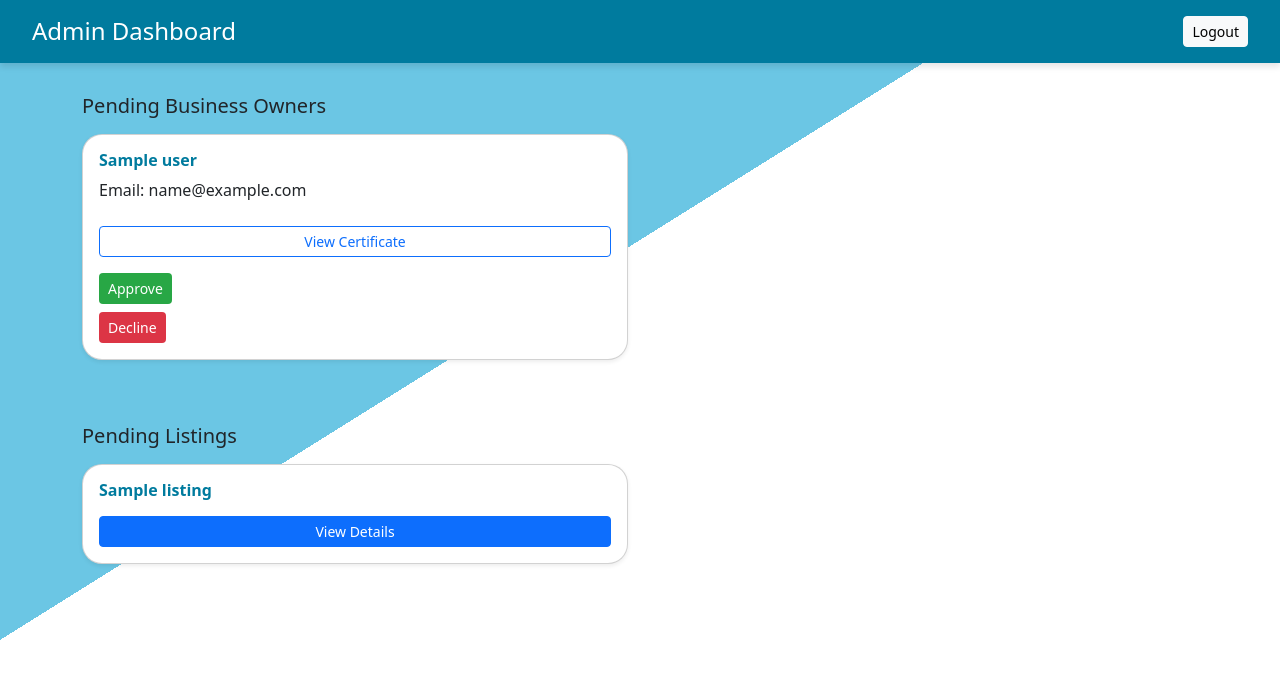
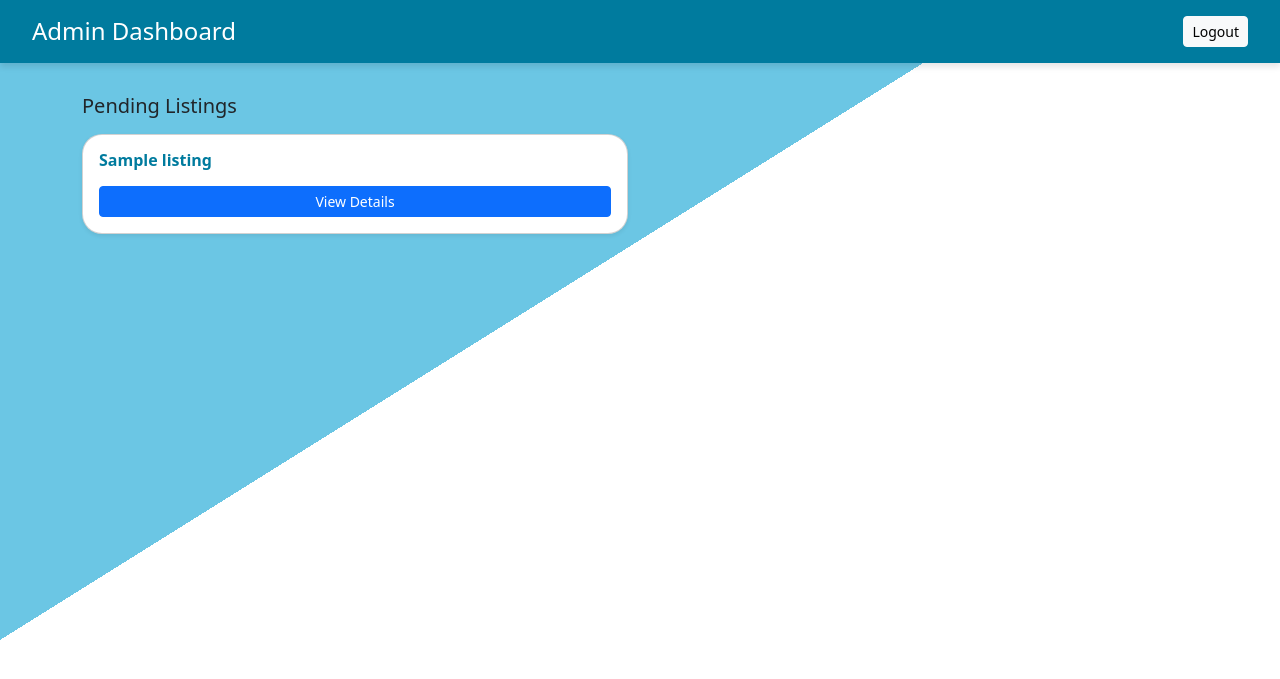
Before and after one commit to Muz1357/ecotrial, a Flask app: template templates/admin_dashboard.html in a window 1280 px wide. Shown: the top 679 px of the page. Run offline with Flask 3, Linux system fonts and the light colour scheme; the template is opened without the code that fills it: most values are stand-ins (such as "Sample title", 1, 10 or a date in 2020).

Commit message:
modified

```diff
--- a/templates/admin_dashboard.html
+++ b/templates/admin_dashboard.html
@@ -65,54 +65,6 @@
 
   <div class="container mt-4">
 
-    <!-- Pending Business Owners -->
-    <div class="mb-5">
-      <h5 class="text-dark mb-3">Pending Business Owners</h5>
-      {% if pending_users %}
-        <div class="row">
-          {% for user in pending_users %}
-          <div class="col-md-6 mb-3">
-            <div class="card p-3 shadow-sm">
-              <h6 class="card-title">{{ user.name }}</h6>
-              <p>Email: {{ user.email }}</p>
-
-              {% if user.proof_path %}
-                {% if user.proof_path.lower().endswith(('.png', '.jpg', '.jpeg', '.gif')) %}
-                  <a href="{{ user.proof_path }}" target="_blank">
-                    <img src="{{ user.proof_path }}" alt="Certificate Image" class="certificate-preview" />
-                  </a>
-                {% elif user.proof_path.lower().endswith('.pdf') %}
-                  <a href="{{ user.proof_path }}" target="_blank" class="btn btn-outline-primary btn-sm mt-2">
-                    View Certificate (PDF)
-                  </a>
-                {% else %}
-                  <a href="{{ user.proof_path }}" target="_blank" class="btn btn-outline-primary btn-sm mt-2">
-                    View Certificate
-                  </a>
-                {% endif %}
-              {% else %}
-                <p><em>No certificate uploaded.</em></p>
-              {% endif %}
-
-              <form method="POST" action="{{ url_for('admin.approve_user_web', user_id=user.id) }}">
-                <div class="d-flex gap-2 mt-3">
-                  <button type="submit" class="btn btn-approve btn-sm">Approve</button>
-                </div>
-              </form>
-
-              <form method="POST" action="{{ url_for('admin.decline_user_web', user_id=user.id) }}">
-                <button type="submit" class="btn btn-decline btn-sm mt-2">Decline</button>
-              </form>
-
-            </div>
-          </div>
-          {% endfor %}
-        </div>
-      {% else %}
-        <p class="text-muted">No pending business owners.</p>
-      {% endif %}
-    </div>
-
     <!-- Pending Listings -->
     <div>
       <h5 class="text-dark mb-3">Pending Listings</h5>
```
